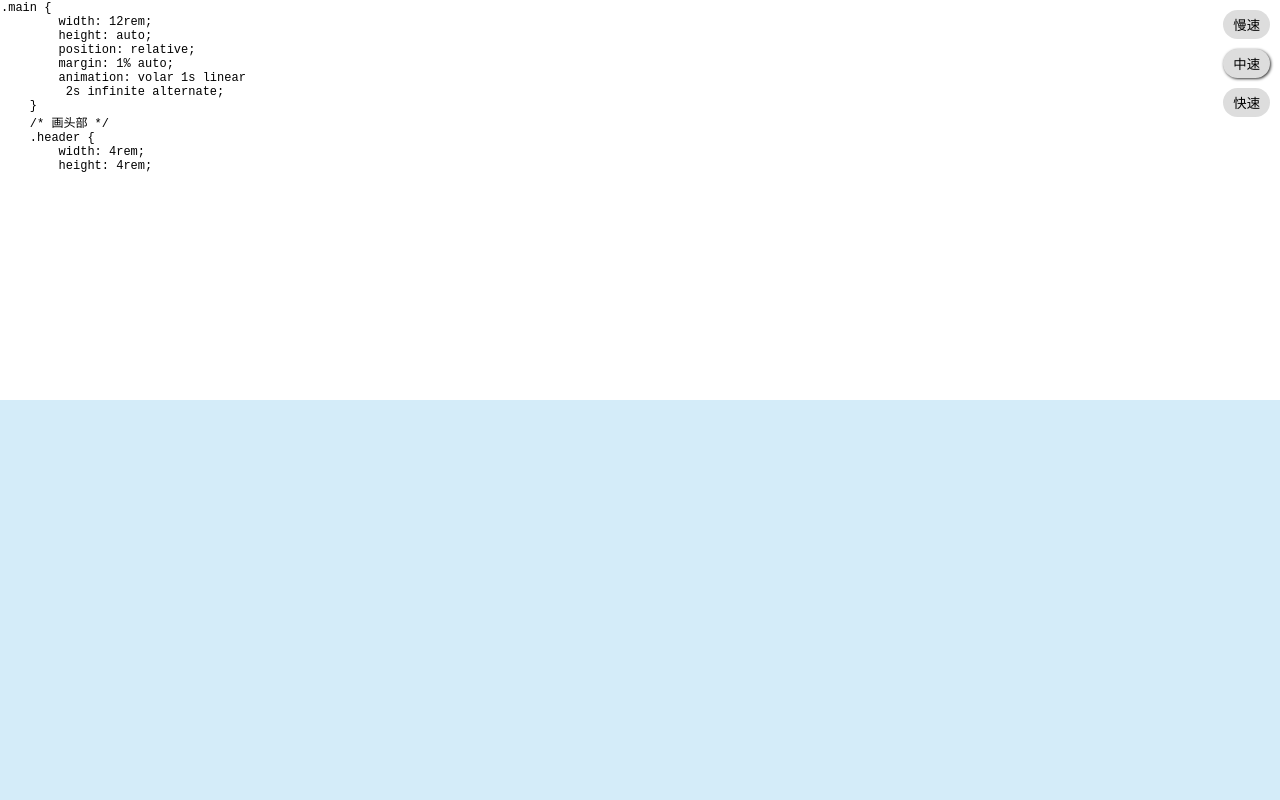
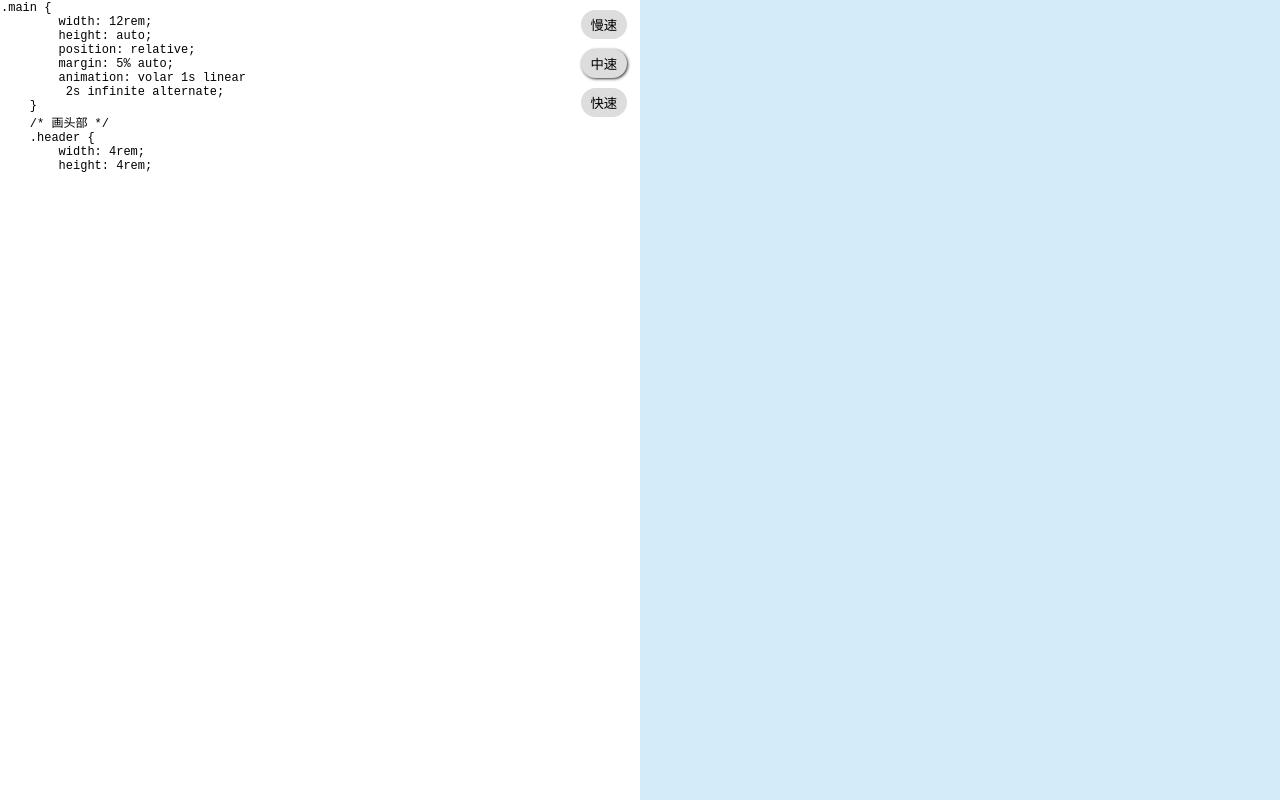
Before and after one commit to blucexie/blog, a plain HTML site: page doraemon/index.html in a window 1280 px wide. Drawn offline with nearby package versions, Linux system fonts and the light colour scheme.

Commit message:
PC移动适配

```diff
--- a/doraemon/default.css
+++ b/doraemon/default.css
@@ -50,3 +50,26 @@ body {
 .actions>button.active{
     box-shadow: 1px 1px 3px rgba(0,0,0,.8);
 }
+@media screen and (min-width: 500px) {
+    body {
+        flex-direction: row;
+    }
+    .code-wrapper {
+        flex: 1;
+       width: 50%;
+       height: 100%;
+    }
+    #code {
+        height: 100vh;
+    }
+    .preview-wrapper {
+        flex: 1;
+        width: 50%;
+    }
+    .actions{
+        right: 51%;
+    }
+    .main {
+        width: auto !important;
+    }
+}
--- a/doraemon/main.js
+++ b/doraemon/main.js
@@ -41,7 +41,7 @@
         width: 12rem;
         height: auto;
         position: relative;
-        margin: 1% auto;
+        margin: 5% auto;
         animation: volar 1s linear
          2s infinite alternate;
     }
```
